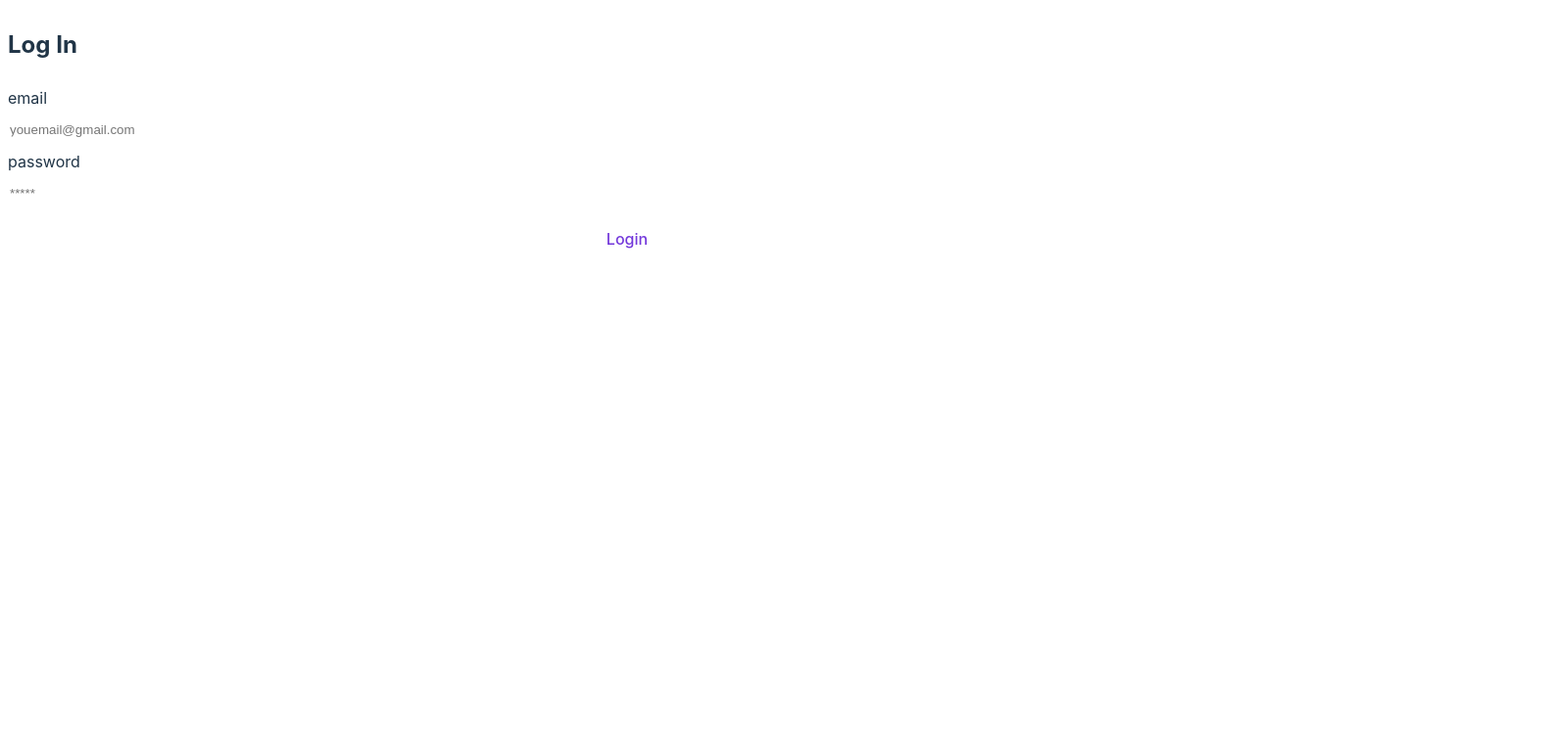
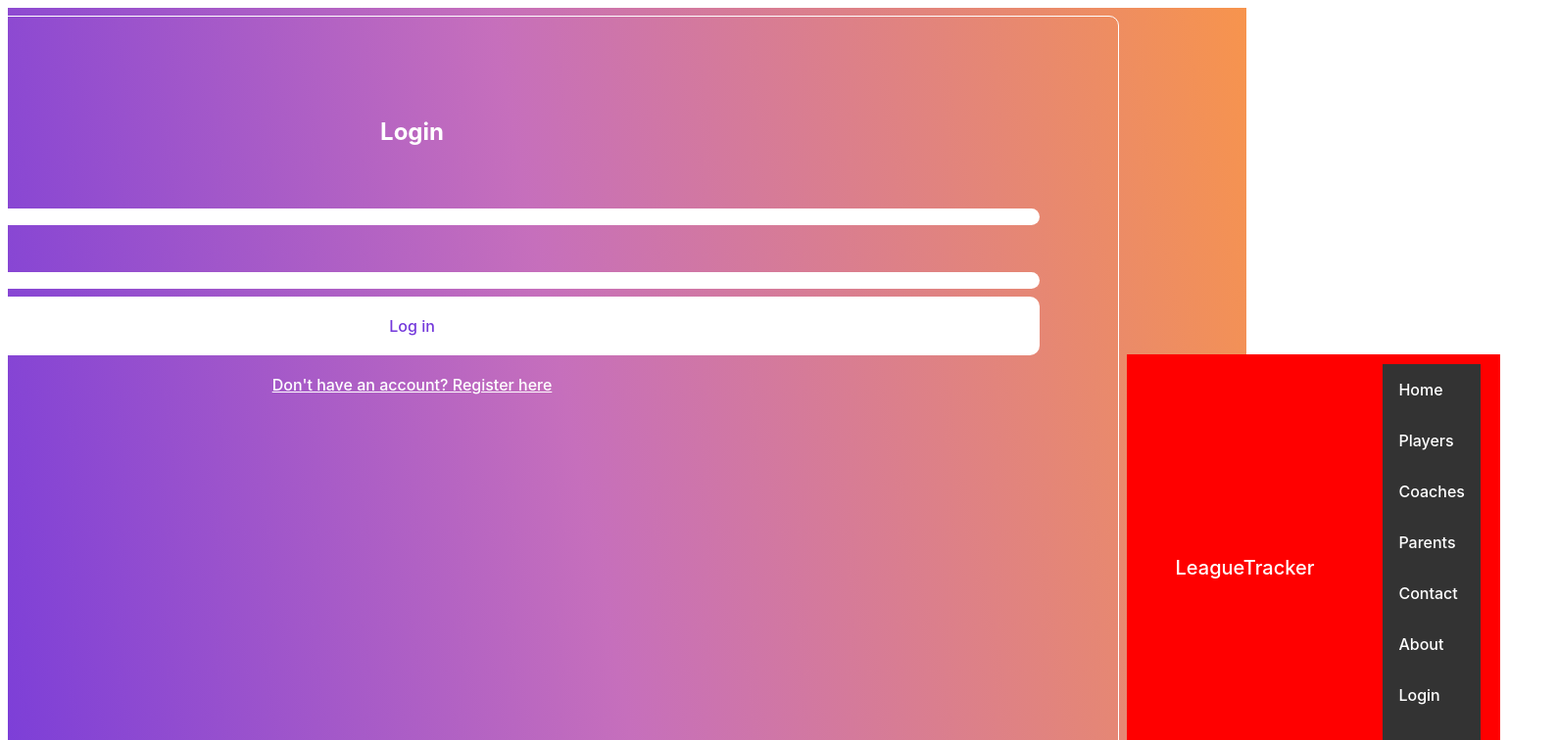
Before and after one commit to tonyh2323/leaguetracker, a React (Vite) app: page / in a window 1280 px wide. Shown: the top 756 px of the page at 98% size, 1589 px wide, since content can reach past the window. Built offline with nearby package versions, Linux system fonts and the light colour scheme.

Commit message:
working on bugs

```diff
--- a/src/App.jsx
+++ b/src/App.jsx
@@ -4,7 +4,7 @@
 import Login from './Login';
 import  Register  from './Register';
 import './App.css';
-import './Navbar.css';
+//mport './Navbar.css';
 
 
 import Backgroundpic from './Background';
@@ -14,7 +14,7 @@
 
 function App() {
 
-  const [currentForm, setCurrentForm] = useState('Login');
+  const [currentForm, setCurrentForm] = useState('login');
 
   const toggleForm = (formName) => {
     setCurrentForm(formName);
@@ -22,9 +22,9 @@
 
   return (
 
-    <div>
+    <div className="App">
       {
-        currentForm === 'Login' ? <Login onFormSwitch={toggleForm} /> : <Register onFormSwitch={toggleForm} />
+        currentForm === 'login' ? <Login onFormSwitch={toggleForm} /> : <Register onFormSwitch={toggleForm} />
       }
 
       <BrowserRouter>
--- a/src/Login.jsx
+++ b/src/Login.jsx
@@ -1,25 +1,26 @@
 import BackgroundRemove from './BackgroundRemove'
 import React, {useState} from 'react';
+
 export  const Login = () =>{
     const [email, setEmail] = useState('');
     const [pass, setpass] = useState('');
 
-    const handleSubmit = () =>{
-        email.preventDefault();
+    const handleSubmit = (e) =>{
+        e.preventDefault();
         console.log(email);
     }
     return (
         <div className='auth-form-container'>
-            <h2>Log In</h2>
-         <form className='login-form' onSubmit={handleSubmit}>
-            <label htmlFor='email'>email</label>
-            <input value={email} type="email" placeholder="youemail@gmail.com" id="email"name="email"/>
-            <label htmlFor='password'>password</label>
-            <input value={pass} type="password" placeholder="*****" id="password"name="password"/>
-            <button type="submit">Login</button>
-         </form>
-         <button className="link-btn" onClick={() => props.onFormSwitch('register')}>Don't have an account? Register</button>
-        <BackgroundRemove />
+                <h2>Login</h2>
+            <form className='login-form' onSubmit={handleSubmit}>
+                <label htmlFor='email'>email</label>
+                <input value={email}  onChange={(e) => setEmail(e.target.value)} type="email" placeholder="youemail@gmail.com" id="email"name="email"/>
+                <label htmlFor='password'>password</label>
+                <input value={pass}  onChange={(e) => setPass(e.target.value)} type="password" placeholder="*****" id="password"name="password"/>
+                <button type="submit">Log in</button>
+            </form>
+            <button className="link-btn" onClick={() => props.onFormSwitch('register')}>Don't have an account? Register here</button>
+            <BackgroundRemove />
         </div>
     )
 
--- a/src/Register.jsx
+++ b/src/Register.jsx
@@ -1,12 +1,13 @@
 import BackgroundRemove from './BackgroundRemove'
 import React, {useState} from 'react';
+
 export const Register = () =>{
         const [email, setEmail] = useState('');
-        const [pass, setpass] = useState('');
+        const [pass, setPass] = useState('');
         const [name, setName] = useState('');
 
-        const handleSubmit = () =>{
-            email.preventDefault();
+        const handleSubmit = (e) =>{
+            e.preventDefault();
             console.log(email);
         }
     return (
@@ -14,14 +15,14 @@
             <h2>Register</h2>
           <form className='register-form' onSubmit={handleSubmit}>
             <label htmlFor='name'>Full Name</label>
-            <input value={name} name='name' id='name' placeholder='full Name'/>
+            <input value={name} onChange={(e) => setName(e.target.value)} name='name' id='name' placeholder='full Name'/>
             <label htmlFor='email'>email</label>
-            <input value={email} type="email" placeholder="youemail@gmail.com" id="email"name="email"/>
+            <input value={email} onChange={(e) => setEmail(e.target.value)} type="email" placeholder="youemail@gmail.com" id="email"name="email"/>
             <label htmlFor='password'>password</label>
-            <input value={pass} type="password" placeholder="*****" id="password"name="password"/>
-            <button type="Submit">Login</button>
+            <input value={pass} onChange={(e) => setPass(e.target.value)} type="password" placeholder="*****" id="password"name="password"/>
+            <button type="Submit">Register</button>
          </form>
-         <button className="link-btn" onClick={() => props.onFormSwitch('Login')}>Already have an account? Login here.</button>
+         <button className="link-btn" onClick={() => props.onFormSwitch('login')}>Already have an account? Login here.</button>
         <BackgroundRemove />
         </div>
     )
```
Also changed, not shown: src/App.css (+7 -3 lines).
